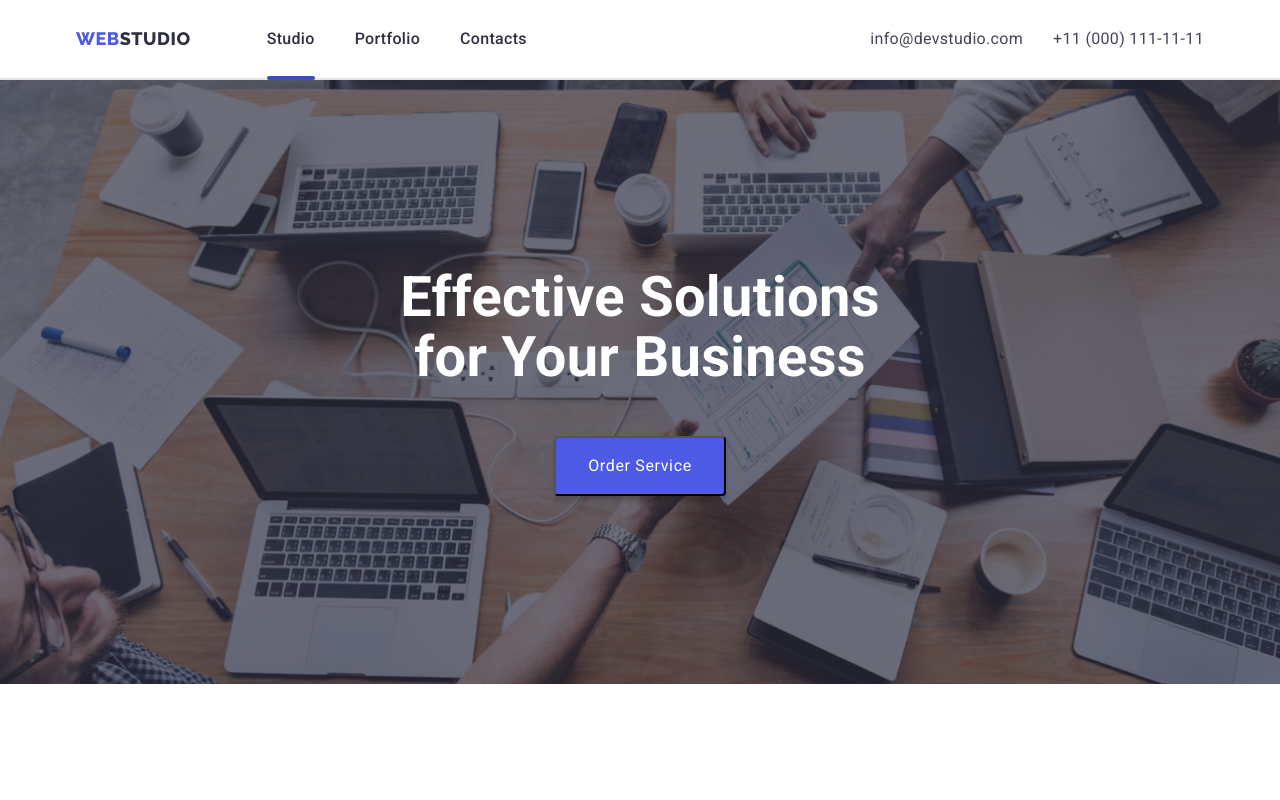
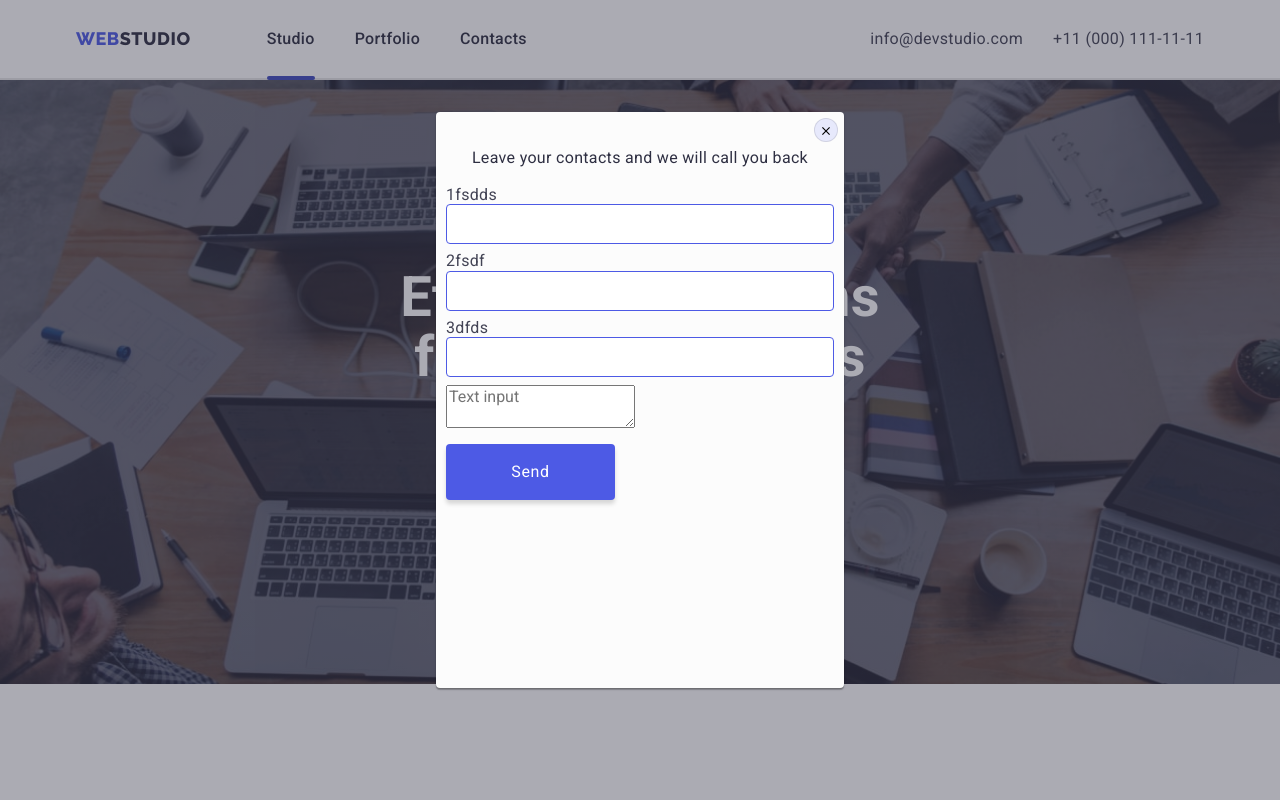
Before and after one commit to Valerii219/goit-markup-hw-06, a plain HTML site: page index.html in a window 1280 px wide. Shown: the top 800 px of the page. Drawn offline with nearby package versions, Linux system fonts and the light colour scheme.

Commit message:
add modal form

```diff
--- a/css/styles.css
+++ b/css/styles.css
@@ -522,7 +522,6 @@ img {
 
 .form {
   min-width: 453px;
-
 }
 
 .form-field {
@@ -532,8 +531,6 @@ img {
   flex-direction: row;
   gap: 24px;
   margin-top: 16px;
-
-
 }
 
 .form-field input {
@@ -543,7 +540,6 @@ img {
   background-color: transparent;
   outline: transparent;
   padding: 0;
-
 }
 .form-field input::placeholder {
   color: rgba(255, 255, 255, 0.6);
@@ -563,15 +559,13 @@ img {
   border: 0;
   border-radius: 4px;
   padding: 8px 64px 8px 24px;
-
-  }
+}
 
 .icon {
   position: absolute;
   fill: var(--primery-background-color);
-  top:8px;
+  top: 8px;
   right: 24px;
-
 }
 
 /* ===================/FOOTER_FORM============= */
@@ -598,13 +592,13 @@ img {
   top: 50%;
   left: 50%;
   transform: translate(-50%, -50%) rotate(0);
-  min-width: 408px;
+  width: 408px;
   min-height: 576px;
   background-color: var(--modal-window);
   box-shadow: 0px 1px 1px rgba(0, 0, 0, 0.14), 0px 1px 3px rgba(0, 0, 0, 0.12),
     0px 2px 1px rgba(0, 0, 0, 0.2);
   border-radius: 4px;
-  padding: 6px;
+  padding: 10px;
   transition: transform 550ms cubic-bezier(0.48, -0.01, 1, 0.01);
 }
 .backdrop.is-hidden .modal {
@@ -621,4 +615,58 @@ img {
   padding: 0;
   border: 1px solid rgba(0, 0, 0, 0.1);
 }
+.modal-paragraf {
+  font-size: 16px;
+  line-height: 1.5;
+  letter-spacing: 0.02em;
+  color: var(--title-text-color);
+  text-align: center;
+  margin-top: 24px;
+  margin-bottom: 16px;
+}
+.modal-form {
+  outline: transparent;
+}
+.modal-input {
+  width: 100%;
+  height: 40px;
+  border: 1px solid rgba(33, 33, 33, 0.2);
+  border-radius: 4px;
+  padding-left: 32px;
+  border: 1px solid var(--secondary-background-color);
+  margin: 0;
+}
+.textarea-modal {
+  display: block;
+  margin-bottom: 16px;
+}
+.btn-form-modal {
+  min-width: 169px;
+  padding: 16px 32px;
+  font-size: 16px;
+  line-height: 1.5;
+  letter-spacing: 0.04em;
+  color: var(--third-text-color);
+  background-color: var(--secondary-background-color);
+  text-align: center;
+  box-shadow: 0px 4px 4px rgba(0, 0, 0, 0.15);
+  border-radius: 4px;
+  border: 0;
+}
+.modal-svg {
+  position: relative;
+}
+.modal-field {
+  margin-bottom: 8px;
+  padding: 0;
+}
+.modal-label {
+  display: block;
+}
+.modal-icon-input {
+  position: absolute;
+  left: 16px;
+  top: 50%;
+  transform: translateY(-50%);
+}
 /* ===================/MODAL WINDOW============= */
--- a/index.html
+++ b/index.html
@@ -444,6 +444,60 @@
           </div>
     </form>
       </div>
+    </footer>
+    <div class="backdrop "  data-modal >
+      <div class="modal">
+        <button type="button" data-modal-close class="btn-modal-close">
+          <svg class="icon-close" width="8" height="8">
+            <use href="./images/icons.svg#icon-close-modal"></use>
+          </svg>
+        </button>
+        <p class="modal-paragraf">Leave your contacts and we will call you back</p>
+        <form class="modal-form">
+        <div class="modal-field">
+          <label for="name" class="modal-label">1fsdds</label>
+          <div class="modal-svg">
+            <input type="text"
+            class="modal-input"
+            name="user-name"
+            id="name"
+            placeholder=" "
+            minlength="2"  required>
+            <svg class="modal-icon-input" width="18" height="18">
+              <use href="./images/icons.svg#icon-person"></use>
+            </svg>
+          </div>
+        </div>
+          <div class="modal-field">
+            <label for="tel" class="modal-label">2fsdf</label>
+            <div class="modal-svg">
+              <input type="tel"
+              class="modal-input"
+              name="user-tel" id="tel"
+              placeholder=" " required>
+              <svg class="modal-icon-input" width="18" height="18">
+                <use href="./images/icons.svg#icon-phone"></use>
+              </svg>
+            </div>
+          </div>
+          <div class="modal-field">
+            <label for="email" class="modal-label">3dfds</label>
+            <div class="modal-svg">
+              <input type="email"
+              class="modal-input"
+              name="user-email" id="email" placeholder=" " required>
+              <svg class="modal-icon-input" width="18" height="18">
+                <use href="./images/icons.svg#icon-email"></use>
+              </svg>
+            </div>
+          </div>
+          <textarea name="" id="" class="textarea-modal" placeholder="Text input"></textarea>
+          <button type="submit" class="btn-form-modal">Send</button>
+        </form>
+      </div>
+
+    </div>
+
     <script src="./js/modal.js"></script>
   </body>
 </html>
```
Also changed, not shown: images/icons.svg. Lines whose indentation alone changed are shown as unchanged.
